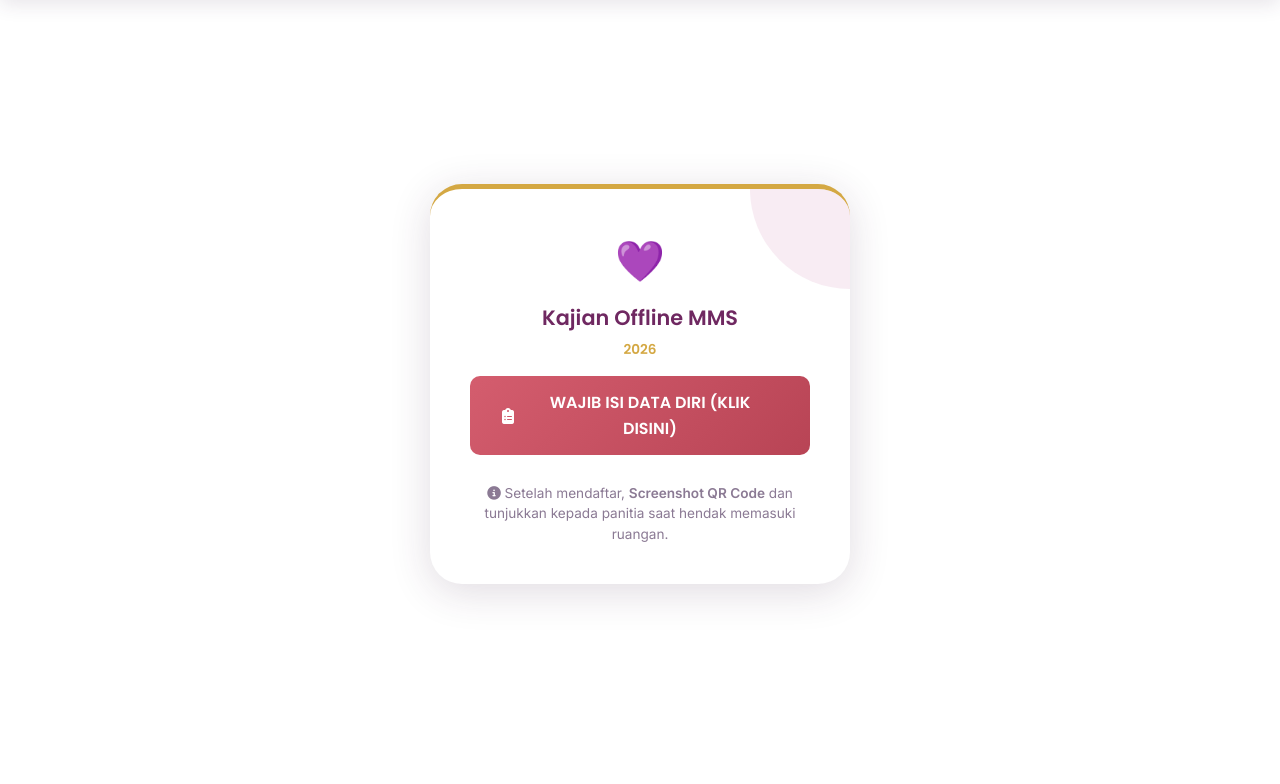
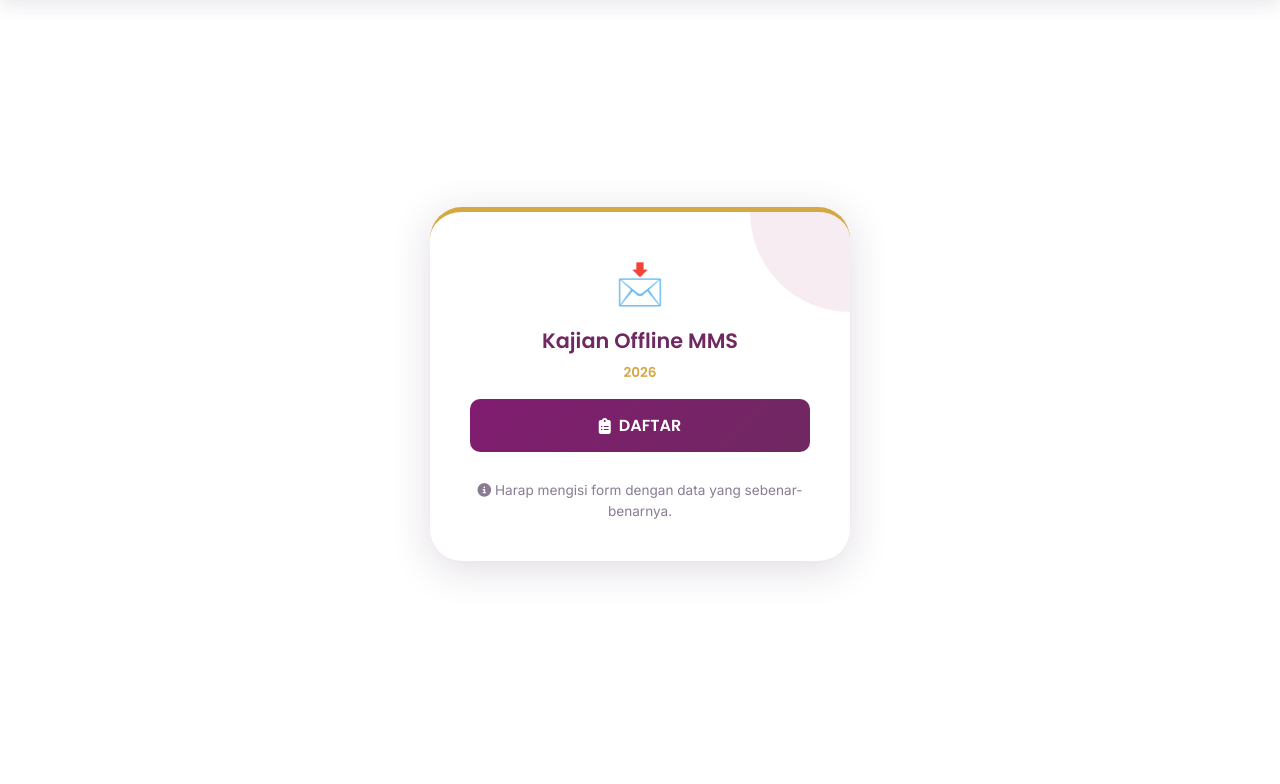
Before and after one commit to nazuairo-ui/tiket-mms, a Flask app: page /depan in a window 1280 px wide. Shown: the part 60-844 px from the top of the page. Run offline with Flask 3, Linux system fonts and the light colour scheme.

Commit message:
revisi kata mba icha

```diff
--- a/templates/depan.html
+++ b/templates/depan.html
@@ -6,7 +6,7 @@
 <div class="fullpage-center" style="padding-top: 1rem; padding-bottom: 3rem;">
     <div class="envelope-card">
         <div style="text-align: center; position: relative; z-index: 1;">
-            <div style="font-size: 2.5rem; margin-bottom: 0.5rem;">💜</div>
+            <div style="font-size: 2.5rem; margin-bottom: 0.5rem;">📩</div>
             <h2 style="font-size: 1.3rem; color: var(--primary-dark); margin-bottom: 0.25rem;">
                 Kajian Offline MMS
             </h2>
@@ -17,14 +17,14 @@
             </p>
 
             <div style="display: flex; flex-direction: column; gap: 0.5rem; margin-top: 1rem;">
-                <a href="/form" class="mms-btn mms-btn-danger mms-btn-lg" style="width: 100%; justify-content: center;">
-                    <i class="fas fa-clipboard-list"></i> WAJIB ISI DATA DIRI (KLIK DISINI)
+                <a href="/form" class="mms-btn mms-btn-primary mms-btn-lg"
+                    style="width: 100%; justify-content: center;">
+                    <i class="fas fa-clipboard-list"></i> DAFTAR
                 </a>
 
 
                 <p style="font-size: 0.85rem; color: var(--text-muted); margin-top: 1.25rem; line-height: 1.5;">
-                    <i class="fas fa-info-circle"></i> Setelah mendaftar, <b>Screenshot QR Code</b> dan tunjukkan kepada
-                    panitia saat hendak memasuki ruangan.
+                    <i class="fas fa-info-circle"></i> Harap mengisi form dengan data yang sebenar-benarnya.
                 </p>
             </div>
         </div>
```
